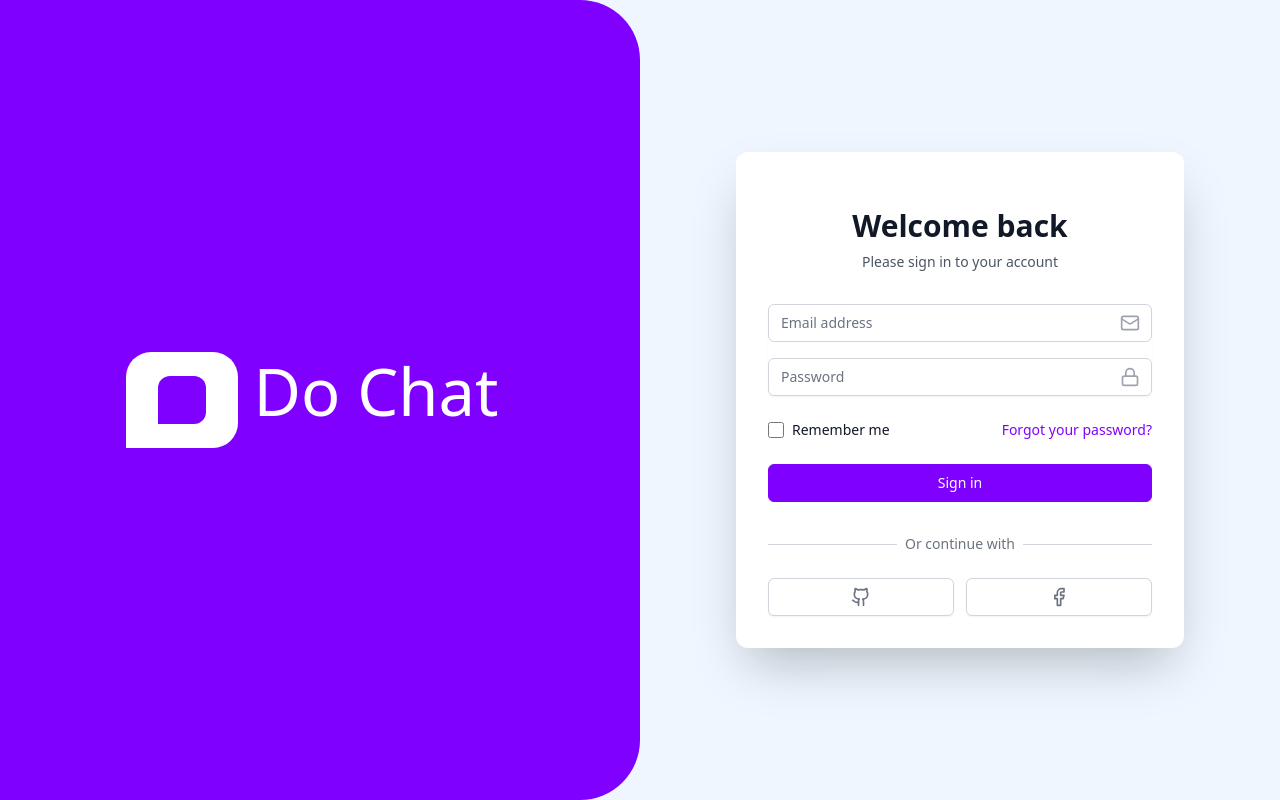
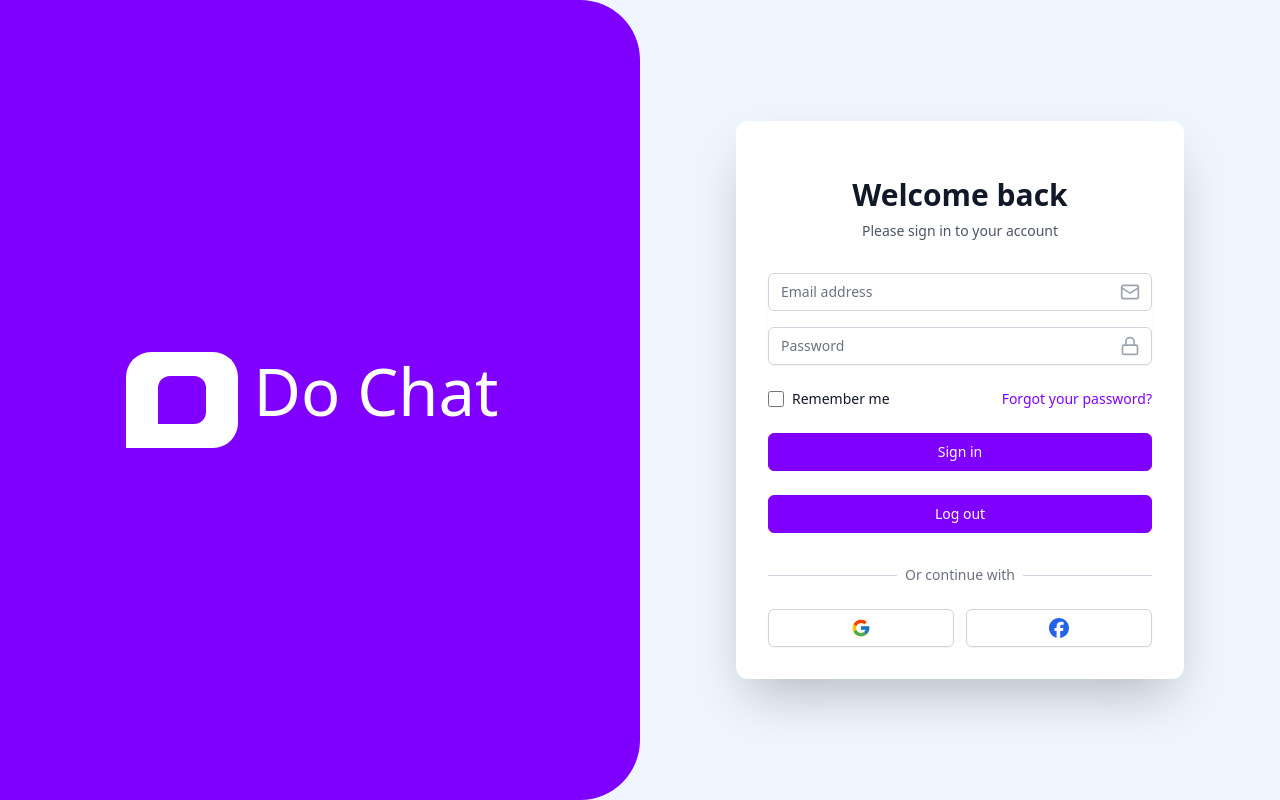
Before and after one commit to 1Bitif/chat, a React (Vite) app: page /login in a window 1280 px wide. Built offline with nearby package versions, Linux system fonts and the light colour scheme.

Commit message:
Added login with email and google

```diff
--- a/src/App.jsx
+++ b/src/App.jsx
@@ -8,7 +8,7 @@
 export const App = () => {
   return (
     <Routes>
-        {/* <Route path="/" element={<Home />} /> */}
+        <Route path="/" element={<Home />} />
         {/* <Route path="/about" element={<About />} /> */}
         <Route path="/login" element={<Login />} />
         <Route path="*" element={<NoteFound />} />
--- a/src/components/Home/Home.jsx
+++ b/src/components/Home/Home.jsx
@@ -1,9 +1,19 @@
 import React from 'react';
+import { collection, getDocs } from 'firebase/firestore';
+import { db } from '../../config/firebase';
 
 export const Home = () => {
+
+    const fetchData = async () => {
+        const querySnapshot = await getDocs(collection(db , "conversations"))
+        querySnapshot.forEach((doc) => {
+            console.log(doc._id , "=>" , doc.data())
+        })
+    }
+
     return (
         <>
-            <h1>home</h1>
+            <button onClick={fetchData}>Fetch Data</button>
         </>
     );
 };
--- a/src/components/Login/Login.jsx
+++ b/src/components/Login/Login.jsx
@@ -1,17 +1,42 @@
 import { FacebookIcon, GithubIcon, LockIcon, MailIcon } from 'lucide-react';
 import { useState } from 'react';
-import { NavLink } from 'react-router-dom';
-
-
+import {useNavigate } from 'react-router-dom';
+import { auth , googleProvider} from '../../config/firebase';
+import { createUserWithEmailAndPassword , signInWithPopup , signOut } from 'firebase/auth';
+import { FcGoogle } from "react-icons/fc";
+import { FaFacebook } from "react-icons/fa6";
 export const Login = () => {
     const [email, setEmail] = useState('');
     const [password, setPassword] = useState('');
+    const navigate = useNavigate();
 
-    const handleSubmit = (e) => {
-        e.preventDefault();
-        // Handle login logic here
-        console.log('Login attempted with:', email, password);
+
+    const handleSubmit = async (e) => {
+        // e.preventDefault();
+        try{
+            await createUserWithEmailAndPassword(auth, email, password)
+            navigate('/')
+        } catch (error) {
+            console.error(error)
+        }
+
     };
+
+    const singInWithGoogle = async () => {
+        try{
+            await signInWithPopup(auth, googleProvider)
+        } catch (error) {
+            console.error(error)
+        }
+    }
+
+    const handleLogOut = async () => {
+        try{
+            await signOut(auth)
+        } catch (err) {
+            console.error(err)
+        }
+    }
 
     return (
         <div className='w-full flex flex-row bg-blue-50'>
@@ -35,7 +60,7 @@
                         <h2 className="mt-6 text-3xl font-extrabold text-gray-900">Welcome back</h2>
                         <p className="mt-2 text-sm text-gray-600">Please sign in to your account</p>
                     </div>
-                    <form className="mt-8 space-y-6" action="#" onClick={handleSubmit} method="POST">
+                    <form className="mt-8 space-y-6"  onSubmit={handleSubmit} >
                         <div className="rounded-md shadow-sm space-y-4">
                             <div>
                                 <label htmlFor="email-address" className="sr-only">
@@ -47,6 +72,7 @@
                                         name="email"
                                         type="email"
                                         autoComplete="email"
+                                        onChange={(e) => setEmail(e.target.value)}
                                         required
                                         className="appearance-none rounded-md relative block w-full px-3 py-2 border border-gray-300 placeholder-gray-500 text-gray-900 focus:outline-none focus:ring-primary focus:border-primary focus:z-10 sm:text-sm"
                                         placeholder="Email address"
@@ -63,6 +89,7 @@
                                         id="password"
                                         name="password"
                                         type="password"
+                                        onChange={(e) => setPassword(e.target.value)}
                                         autoComplete="current-password"
                                         required
                                         className="appearance-none rounded-md relative block w-full px-3 py-2 border border-gray-300 placeholder-gray-500 text-gray-900 focus:outline-none focus:ring-primary focus:border-primary focus:z-10 sm:text-sm"
@@ -87,7 +114,7 @@
                             </div>
 
                             <div className="text-sm">
-                                <a href="#" className="font-medium text-primary hover:text-blue-500">
+                                <a href="#" className="font-medium text-primary">
                                     Forgot your password?
                                 </a>
                             </div>
@@ -99,6 +126,15 @@
                                 className="group relative w-full flex justify-center py-2 px-4 border border-primary transition duration-200 ease-int text-sm font-medium rounded-md text-white bg-primary hover:bg-opacity-0 hover:text-primary  focus:outline-none focus:ring-2 focus:ring-offset-2 focus:ring-primary"
                             >
                                 Sign in
+                            </button>
+                        </div>
+                        <div>
+                            <button
+                                type="button"
+                                onClick={handleLogOut}
+                                className="group relative w-full flex justify-center py-2 px-4 border border-primary transition duration-200 ease-int text-sm font-medium rounded-md text-white bg-primary hover:bg-opacity-0 hover:text-primary  focus:outline-none focus:ring-2 focus:ring-offset-2 focus:ring-primary"
+                            >
+                                Log out
                             </button>
                         </div>
                     </form>
@@ -114,16 +150,17 @@
 
                         <div className="mt-6 grid grid-cols-2 gap-3">
                             <button
+                                onClick={singInWithGoogle}
                                 className="w-full inline-flex justify-center py-2 px-4 border border-gray-300 rounded-md shadow-sm bg-white text-sm font-medium text-gray-500 hover:bg-gray-50"
                             >
-                                <span className="sr-only">Sign in with GitHub</span>
-                                <GithubIcon className="w-5 h-5" />
+                                <span className="sr-only">Sign in with Google</span>
+                                <FcGoogle className="w-5 h-5" />
                             </button>
                             <button
                                 className="w-full inline-flex justify-center py-2 px-4 border border-gray-300 rounded-md shadow-sm bg-white text-sm font-medium text-gray-500 hover:bg-gray-50"
                             >
                                 <span className="sr-only">Sign in with Facebook</span>
-                                <FacebookIcon className="w-5 h-5 " />
+                                <FaFacebook className='w-5 h-5 text-blue-600'/>
                             </button>
                         </div>
                     </div>
```
